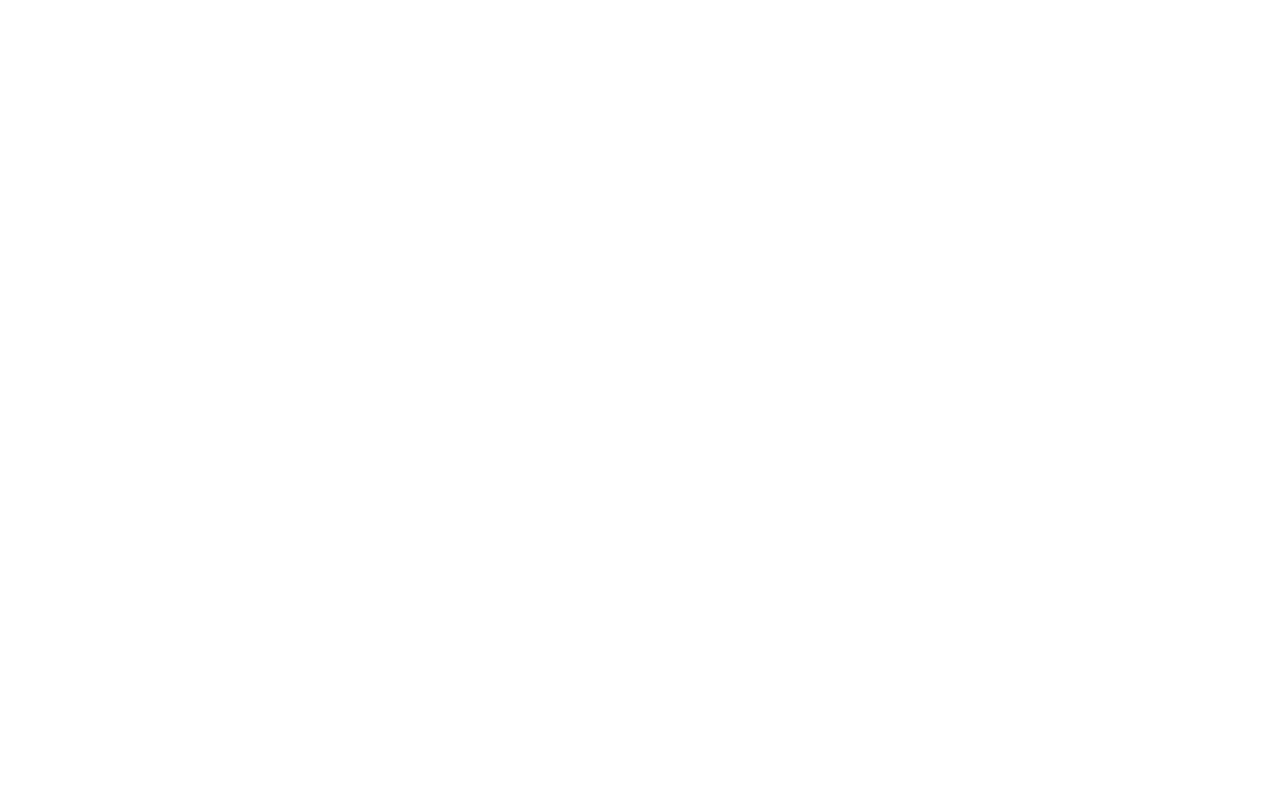
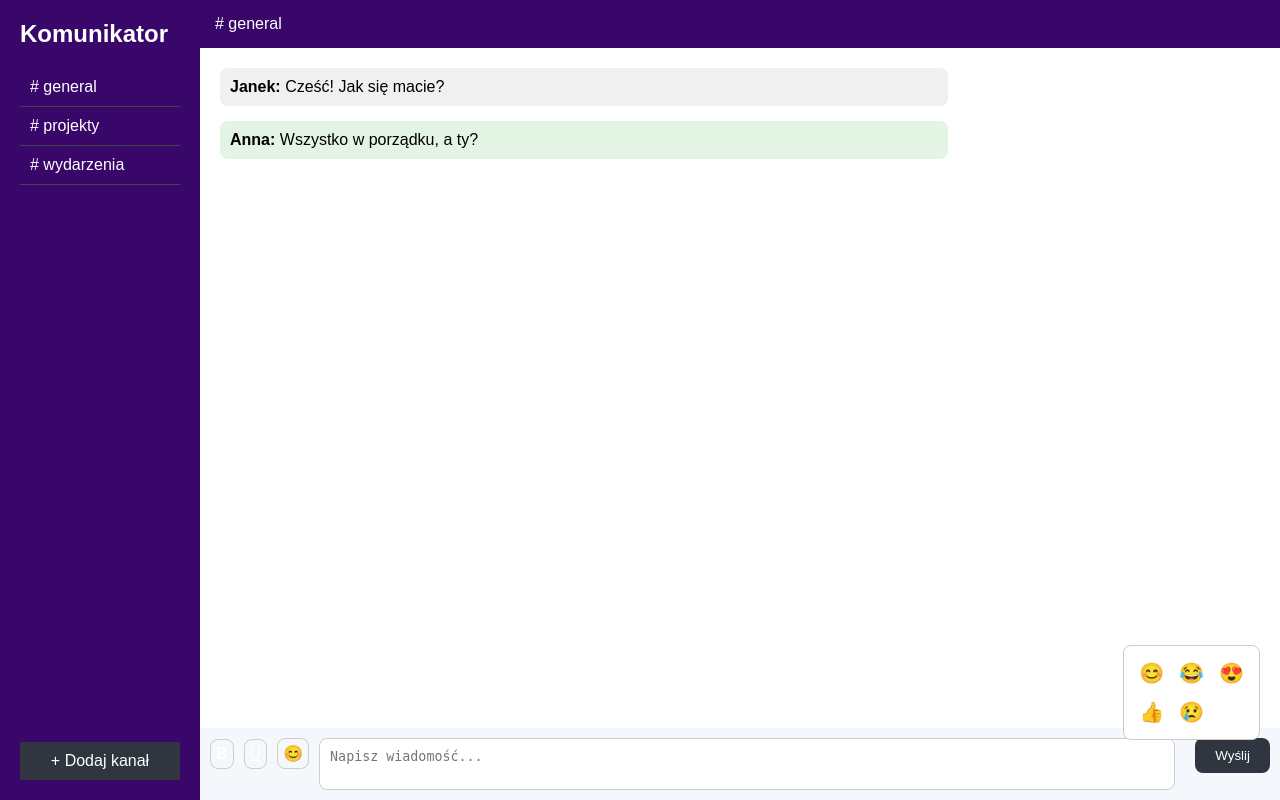
Before and after one commit to Bapeyeeki/komunikator, a PHP site: page / in a window 1280 px wide. Before the commit the page is empty. Run offline with PHP 8.4, Linux system fonts and the light colour scheme.

Commit message:
wstepny layout

```diff
--- a/public/index.php
+++ b/public/index.php
@@ -1,11 +1,60 @@
 <!DOCTYPE html>
-<html lang="en">
+<html lang="pl">
 <head>
     <meta charset="UTF-8">
     <meta name="viewport" content="width=device-width, initial-scale=1.0">
-    <title>Document</title>
+    <title>Komunikator</title>
+    <link rel="stylesheet" href="styles.css">
 </head>
 <body>
+    <div class="container">
+        <!-- Pasek boczny -->
+        <div class="sidebar">
+            <div class="logo">Komunikator</div>
+            <div class="menu">
+                <div class="channel"># general</div>
+                <div class="channel"># projekty</div>
+                <div class="channel"># wydarzenia</div>
+            </div>
+            <div class="add-channel">+ Dodaj kanał</div>
+        </div>
 
+        <!-- Obszar czatu -->
+        <div class="chat-area">
+            <div class="chat-header">
+                <span># general</span>
+            </div>
+
+            <div class="messages">
+                <div class="message user1">
+                    <span class="user">Janek:</span> Cześć! Jak się macie?
+                </div>
+                <div class="message user2">
+                    <span class="user">Anna:</span> Wszystko w porządku, a ty?
+                </div>
+            </div>
+
+            <div class="message-input">
+                <!-- Narzędzia formatowania -->
+                <div class="format-buttons">
+                    <button id="bold" class="format-btn"><b>B</b></button>
+                    <button id="underline" class="format-btn"><u>U</u></button>
+                    <button id="emoji" class="format-btn">😊</button>
+                </div>
+                <textarea placeholder="Napisz wiadomość..." class="input-text"></textarea>
+                <button class="send-button">Wyślij</button>
+            </div>
+        </div>
+    </div>
+
+    <div id="emoji-picker" class="emoji-picker">
+        <button class="emoji-btn">😊</button>
+        <button class="emoji-btn">😂</button>
+        <button class="emoji-btn">😍</button>
+        <button class="emoji-btn">👍</button>
+        <button class="emoji-btn">😢</button>
+    </div>
+
+    <script src="script.js"></script>
 </body>
 </html>
--- /dev/null
+++ b/public/script.js
@@ -0,0 +1,27 @@
+document.getElementById('bold').addEventListener('click', function() {
+    const textArea = document.querySelector('.input-text');
+    const selectedText = textArea.value.substring(textArea.selectionStart, textArea.selectionEnd);
+    textArea.setRangeText(`<b>${selectedText}</b>`);
+});
+
+document.getElementById('underline').addEventListener('click', function() {
+    const textArea = document.querySelector('.input-text');
+    const selectedText = textArea.value.substring(textArea.selectionStart, textArea.selectionEnd);
+    textArea.setRangeText(`<u>${selectedText}</u>`);
+});
+
+document.getElementById('emoji').addEventListener('click', function() {
+    const emojiPicker = document.getElementById('emoji-picker');
+    // Zmieniamy widoczność panelu emotek
+    emojiPicker.style.display = emojiPicker.style.display === 'block' ? 'none' : 'block';
+});
+
+document.querySelectorAll('.emoji-btn').forEach(button => {
+    button.addEventListener('click', function() {
+        const emoji = button.textContent;
+        const textArea = document.querySelector('.input-text');
+        textArea.value += emoji;
+        // Ukrywamy panel emotek po kliknięciu
+        document.getElementById('emoji-picker').style.display = 'none';
+    });
+});
--- /dev/null
+++ b/public/styles.css
@@ -0,0 +1,178 @@
+* {
+    margin: 0;
+    padding: 0;
+    box-sizing: border-box;
+}
+
+body {
+    font-family: 'Arial', sans-serif;
+    background-color: #f4f7fb;
+}
+
+/* Kontener główny */
+.container {
+    display: flex;
+    height: 100vh;
+}
+
+/* Pasek boczny */
+.sidebar {
+    width: 200px;
+    background-color: #390769;
+    color: #ffffff;
+    padding: 20px;
+    display: flex;
+    flex-direction: column;
+}
+
+.logo {
+    font-size: 24px;
+    font-weight: bold;
+    margin-bottom: 20px;
+}
+
+.menu {
+    margin-bottom: 20px;
+}
+
+.channel {
+    padding: 10px;
+    border-bottom: 1px solid #444;
+    cursor: pointer;
+}
+
+.add-channel {
+    margin-top: auto;
+    background-color: #2f3640;
+    color: white;
+    padding: 10px;
+    text-align: center;
+    cursor: pointer;
+}
+
+/* Obszar czatu */
+.chat-area {
+    flex-grow: 1;
+    background-color: white;
+    display: flex;
+    flex-direction: column;
+}
+
+/* Nagłówek czatu */
+.chat-header {
+    background-color: #390769;
+    color: white;
+    padding: 15px;
+    display: flex;
+    justify-content: space-between;
+    align-items: center;
+}
+
+/* Wiadomości */
+.messages {
+    padding: 20px;
+    flex-grow: 1;
+    overflow-y: auto;
+}
+
+.message {
+    margin-bottom: 15px;
+    padding: 10px;
+    border-radius: 8px;
+    max-width: 70%;
+}
+
+.user1 {
+    background-color: #f0f0f0;
+    align-self: flex-start;
+}
+
+.user2 {
+    background-color: #e4f4e4;
+    align-self: flex-end;
+}
+
+.user {
+    font-weight: bold;
+}
+
+/* Input wiadomości */
+.message-input {
+    display: flex;
+    padding: 10px;
+    background-color: #f4f7fb;
+    align-items: flex-start;
+    gap: 10px;
+}
+
+.input-text {
+    flex-grow: 1;
+    padding: 10px;
+    border-radius: 8px;
+    border: 1px solid #ccc;
+    resize: none;
+    min-height: 50px;
+}
+
+.send-button {
+    background-color: #2f3640;
+    color: white;
+    padding: 10px 20px;
+    margin-left: 10px;
+    border: none;
+    border-radius: 8px;
+    cursor: pointer;
+}
+
+/* Narzędzia formatowania */
+.format-buttons {
+    display: flex;
+    gap: 10px;
+    align-items: center;
+}
+
+.format-btn {
+    background-color: #2f3640;
+    color: white;
+    border: none;
+    padding: 8px 15px;
+    border-radius: 8px;
+    cursor: pointer;
+}
+
+/* Panel emotek */
+.emoji-picker {
+    display: none;
+    position: absolute;
+    bottom: 60px;
+    right: 20px;
+    background-color: #ffffff;
+    border: 1px solid #ccc;
+    border-radius: 8px;
+    padding: 10px;
+    display: grid;
+    grid-template-columns: repeat(3, 1fr);
+    gap: 5px;
+}
+
+.emoji-btn {
+    font-size: 20px;
+    padding: 5px;
+    cursor: pointer;
+    background-color: transparent;
+    border: none;
+}
+
+/* Przyciski formatowania */
+.format-btn {
+    font-size: 16px;
+    padding: 5px;
+    cursor: pointer;
+    border: 1px solid #ccc;
+    border-radius: 8px;
+    background-color: transparent;
+}
+
+.format-btn:hover {
+    background-color: #ddd;
+}
```
Also changed, not shown: 1 other file.
